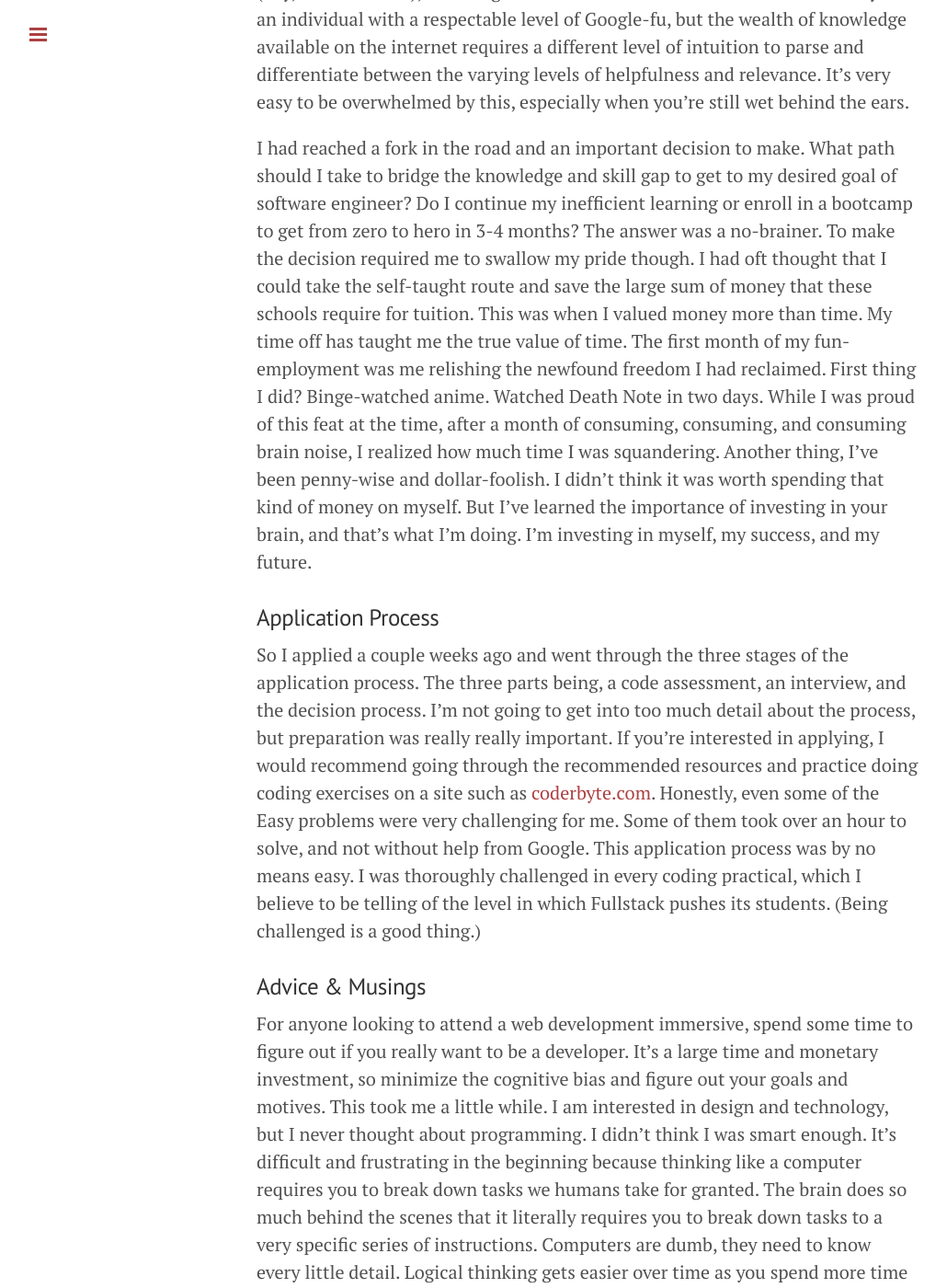
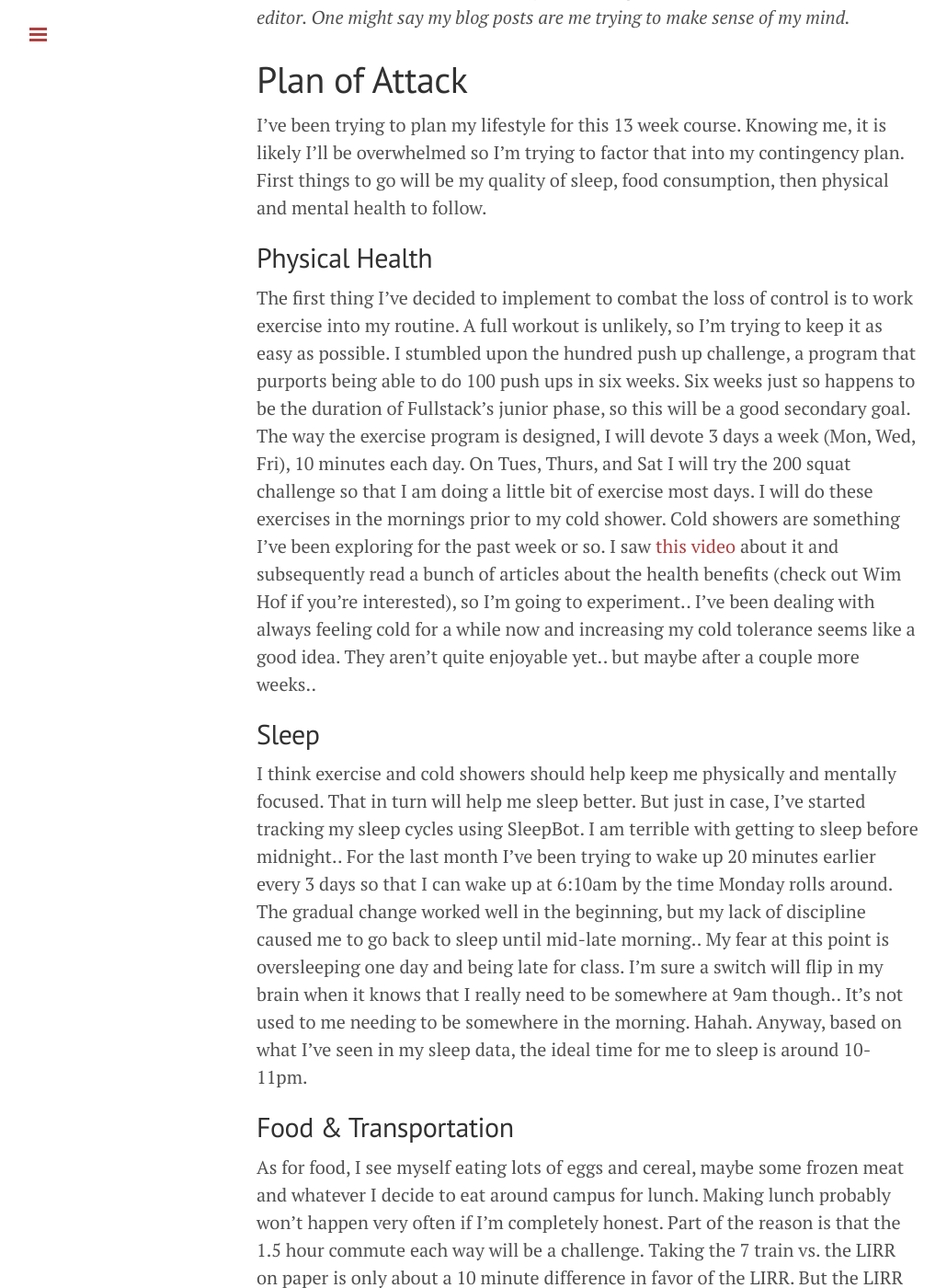
Before and after one commit to jmeshen/blog, a Jekyll site: the page built from index.html, in a window 1280 px wide and 1400 px high, scrolled down 748 px. Shown: the whole window at 92% size, without its empty margins (1-1031 px from the left). Built offline with Jekyll 4.4.1, drawn with Linux system fonts in a browser that asks for light colours; Markdown is read by kramdown in place of the engine named in the settings; the list of posts is cut into pages by our own code; some of the changed text lies outside the part shown.

Commit message:
new blog title and post

```diff
--- a/_config.yml
+++ b/_config.yml
@@ -9,9 +9,9 @@
 relative_permalinks: true
 
 # Setup
-title:               Pixel Born
-tagline:             'A Journal of Code and Things'
-description:         "Jamie Shen is a curious writer of virtual space who can be found typing in a unix shell or catching elusive z's."
+title:               Mostly Text
+tagline:             'Recounts of Existence and Code'
+description:         "Jamie Shen is a curious writer of virtual space. He writes about technology and the human experience from his perspective."
 url:                 http://blog.jmeshen.com
 baseurl:             /
 paginate:            5
--- /dev/null
+++ b/_posts/2015-04-17-starting-fullstack.md
@@ -0,0 +1,29 @@
+---
+layout: post
+title: Starting Fullstack Academy & Other Updates
+---
+
+I'm starting Fullstack Academy this coming Monday. I am experiencing bouts of excitement coupled with pulses of nervousness as I get closer to starting this new adventure. Ecstatic that I am one step closer to becoming a full-time web developer, but worried about whether I've prepared enough. Some parts of Fullstack Foundations (the 4-week part-time pre-work) were challenging for me. I knew coming in that my programming logic wasn't very strong, so tackling higher order functions and recursion head on was humbling. I can say I have a better understanding of the latter concepts, but I am not at the point where I feel comfortable explaining these concepts to someone. Since I've finished all the assignments and have a couple days before class begins, it would be beneficial for me to do a high-level review of all the concepts and a deeper inspection of the concepts with which I struggled.
+
+*Note from the author: If you are reading this blog, you may have noticed the style in which I write is very much me writing to myself. My mind is rather busy a lot of the time so it helps me to isolate some of these thoughts and work them out in a text editor. One might say my blog posts are me trying to make sense of my mind.*
+
+# Plan of Attack
+I've been trying to plan my lifestyle for this 13 week course. Knowing me, it is likely I'll be overwhelmed so I'm trying to factor that into my contingency plan. First things to go will be my quality of sleep, food consumption, then physical and mental health to follow.
+## Physical Health
+The first thing I've decided to implement to combat the loss of control is to work exercise into my routine. A full workout is unlikely, so I'm trying to keep it as easy as possible. I stumbled upon the hundred push up challenge, a program that purports being able to do 100 push ups in six weeks. Six weeks just so happens to be the duration of Fullstack's junior phase, so this will be a good secondary goal. The way the exercise program is designed, I will devote 3 days a week (Mon, Wed, Fri), 10 minutes each day. On Tues, Thurs, and Sat I will try the 200 squat challenge so that I am doing a little bit of exercise most days. I will do these exercises in the mornings prior to my cold shower. Cold showers are something I've been exploring for the past week or so. I saw [this video](https://youtu.be/qxz8QNqrzwY) about it and subsequently read a bunch of articles about the health benefits (check out Wim Hof if you're interested), so I'm going to experiment.. I've been dealing with always feeling cold for a while now and increasing my cold tolerance seems like a good idea. They aren't quite enjoyable yet.. but maybe after a couple more weeks..
+## Sleep
+I think exercise and cold showers should help keep me physically and mentally focused. That in turn will help me sleep better. But just in case, I've started tracking my sleep cycles using SleepBot. I am terrible with getting to sleep before midnight.. For the last month I've been trying to wake up 20 minutes earlier every 3 days so that I can wake up at 6:10am by the time Monday rolls around. The gradual change worked well in the beginning, but my lack of discipline caused me to go back to sleep until mid-late morning.. My fear at this point is oversleeping one day and being late for class. I'm sure a switch will flip in my brain when it knows that I really need to be somewhere at 9am though.. It's not used to me needing to be somewhere in the morning. Hahah. Anyway, based on what I've seen in my sleep data, the ideal time for me to sleep is around 10-11pm.
+## Food & Transportation
+As for food, I see myself eating lots of eggs and cereal, maybe some frozen meat and whatever I decide to eat around campus for lunch. Making lunch probably won't happen very often if I'm completely honest. Part of the reason is that the 1.5 hour commute each way will be a challenge. Taking the 7 train vs. the LIRR on paper is only about a 10 minute difference in favor of the LIRR. But the LIRR is an extra $218 plus the current fare of an unlimited MetroCard, ~$117? But under the surface, the LIRR is much more reliable and the commute is less stressful. The 7 train, from what I've read and heard, has been a major headache these past few months. For peace of mind and reliability, it might be worth the extra $218 each month for the next three months. My mental fatigue threshold isn't very high, so it doesn't take much for me to be overwhelmed.
+
+These are all things I'm working on and based on experience, I tend to thrive in these focused high-stress situations, so I'm not too worried. Where I wither is when I'm forced to multi-task with completely different tasks, i.e. my previous job. Since everything is code, my brain will be in the same mode and will not require energy draining state changes. Oooh, I'm getting excited. My plan isn't foolproof but I've tried to set myself up for the most success. There will be unexpected variables but c'est la vie. I'm stronger and more resilient than I once was. *cracks knuckles*
+
+# Other Updates
+## Sublime Text
+After using Vim exclusively for four or five months, I've decided to move on to Sublime Text as my primary text editor. I had been resistant for a while to go back to Sublime. I first used Sublime Text 2 a couple years ago and wasn't that impressed (though to be fair, I wasn't aware of all the things you could do), so I hopped on the Vim bandwagon and embraced the smug attitude that is often donned when one prefers a CLI editor over an editor like ST. The true reason of my dismissal of ST was deeply seated in my desire to be "legit" and respected in the dev community, thinking using Vim would make me more "pro." Hahah. Silly. Sublime + Package Control is amazing. Plus ST has Vintage mode which takes advantage of Command Mode basically ports in the best of Vim into ST (traversing my file with h,j,k,l and deleting shortcuts, etc). I'll still continue to use Vim for certain things when opening ST is inconvenient or unavailable, so I'm glad I spent the time learning how to use it.
+
+## Books
+I finished reading *How to Win Friends and Influence People* by Dale Carnegie and *Gone Girl* by Gillian Flynn. The former, has stood the test of time and contained universal truths of human relationships at its most basic level. I can summarize the book in four words, "Don't be a jerk." Definitely a good read for anyone looking to have better relationships in their lives. I read the majority of Gone Girl in the past couple weeks after starting over a year ago. Initially I wasn't that interested, but I decided to pick up from where I left off and it became difficult to put down. It was riveting. I then watched the movie shortly after finishing the book. Eh. Great effort in my opinion, but not as gripping as the book. Though, I find most movie adaptations of books to be somewhat lackluster, so maybe it's book bias.
+
+## Future
+Very excited for this new chapter in my life. I am optimistic and am coming to terms with the choices I've made. Letting go of blame and resentment. Taking responsibility for myself. Coming of age. Becoming a man. Huzzah.
```
